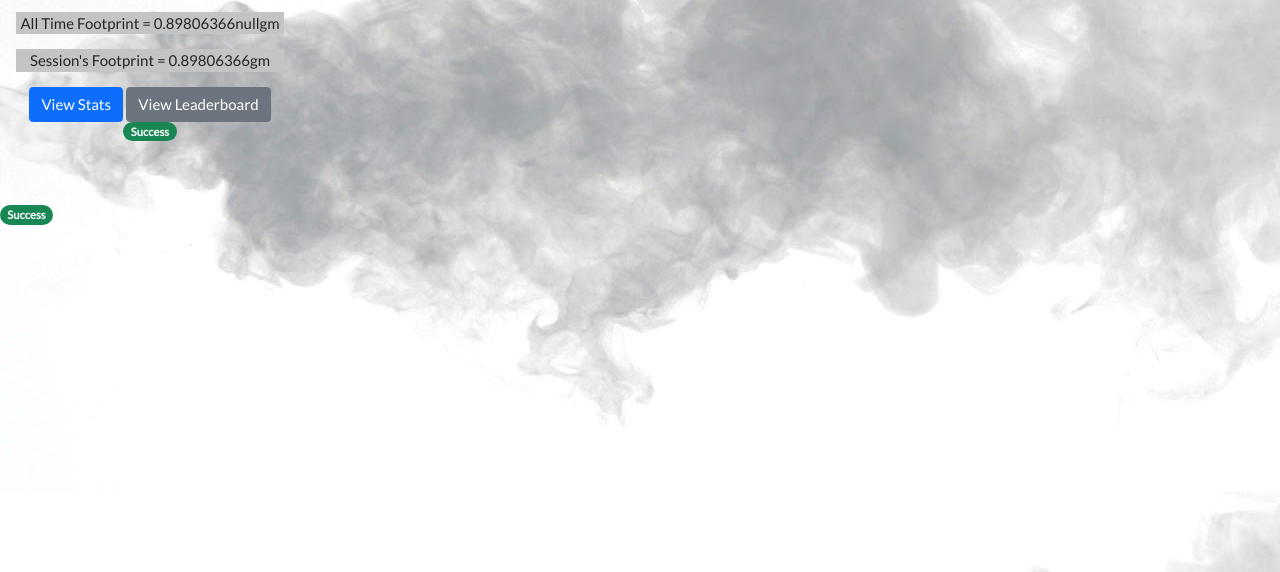
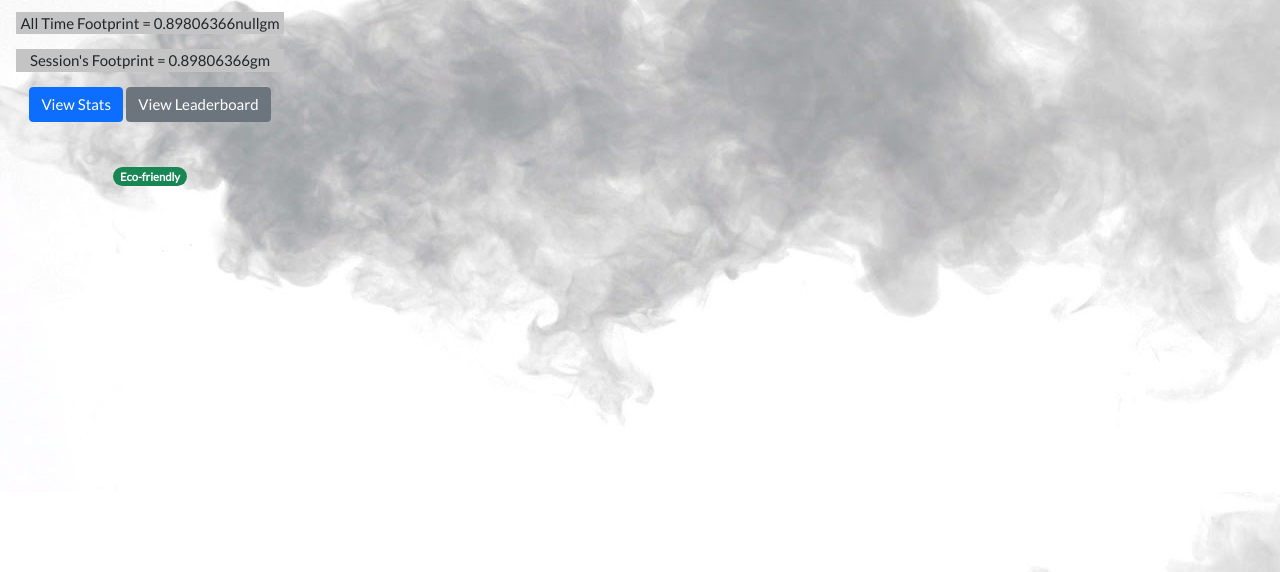
Before and after one commit to SidWorks01/trinit_dem_dev02, a browser extension: page extension/index.html in a window 1280 px wide. Shown: the part 228-800 px from the top of the page. Drawn offline with nearby package versions, Linux system fonts and the light colour scheme.

Commit message:
added green card

```diff
--- a/extension/index.html
+++ b/extension/index.html
@@ -40,10 +40,12 @@
             Stats</a>
         <a class="btn btn-secondary" href=".\rank.html" target="_blank" rel="noopener noreferrer" role="button">View
             Leaderboard</a>
-        <span class="badge rounded-pill bg-success">Success</span>
+        <br>
+        <br>
+        <br>
+        <span class="badge rounded-pill bg-success">Eco-friendly</span>
     </div>
-    <div><span class="badge rounded-pill bg-success">Success</span>
-    </div>
+
     <script src="background.js"></script>
 </body>
 
```
Also changed, not shown: website/package.json (deleted, +0 -11 lines).
